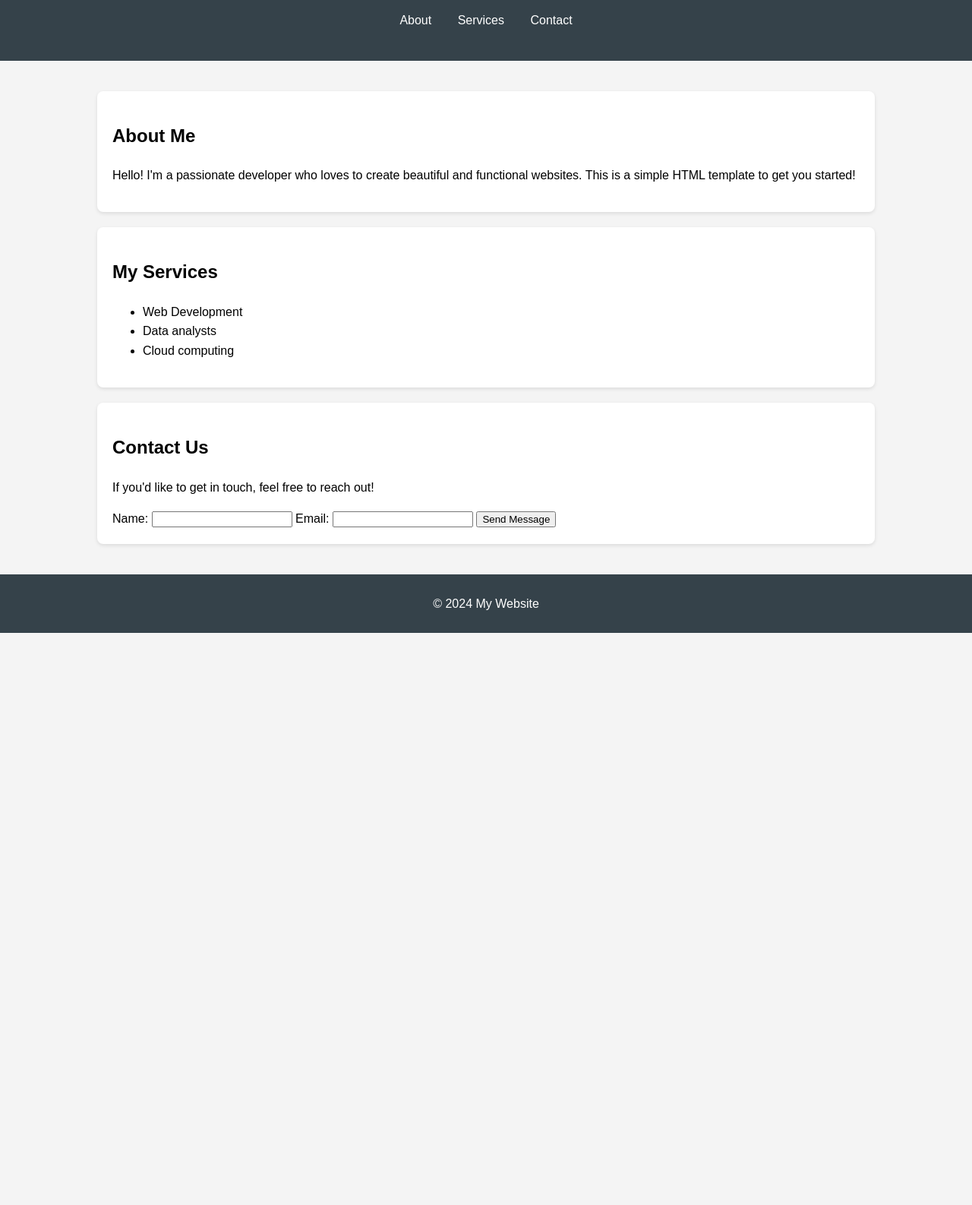
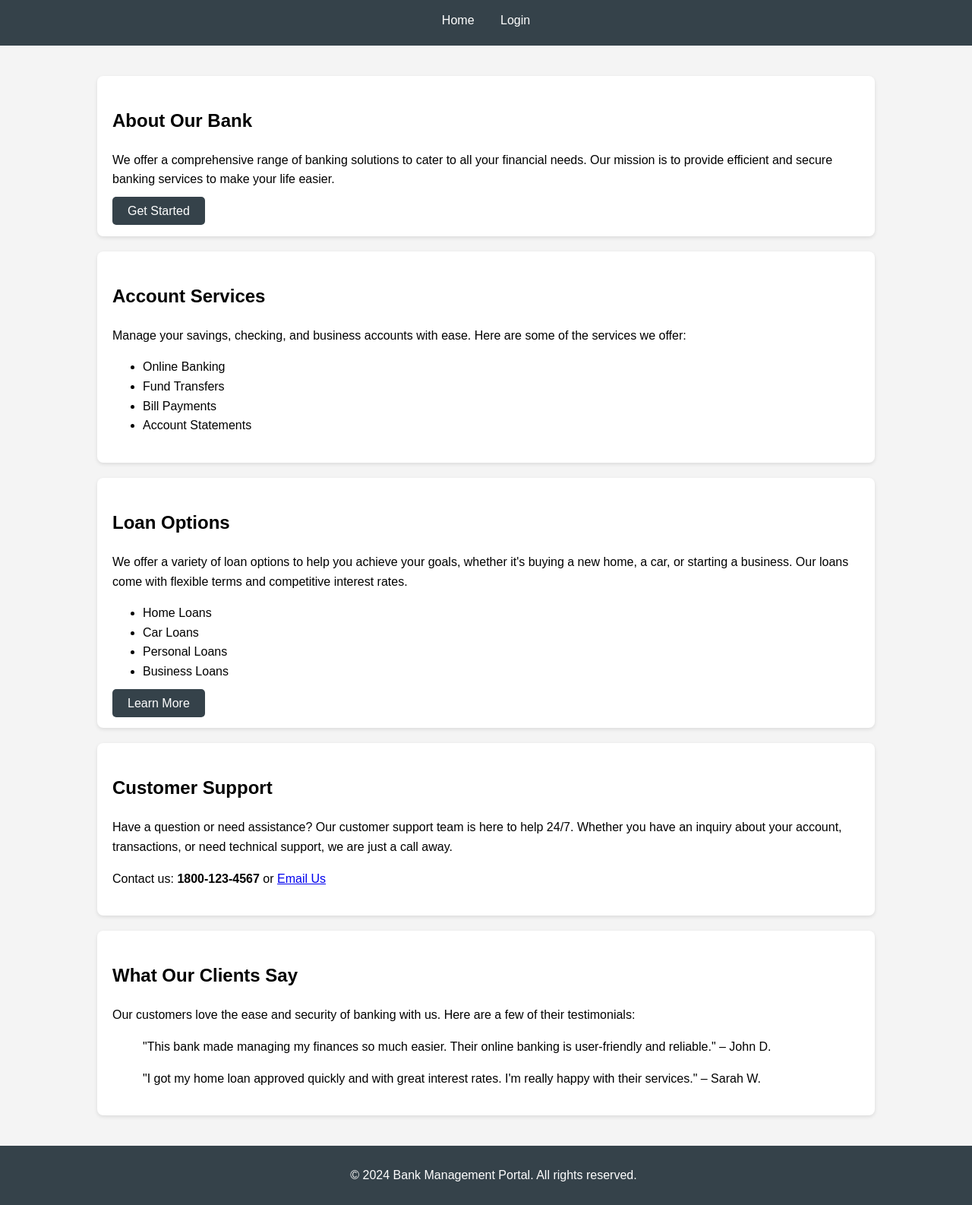
Before and after one commit to rekandlal/demo1, a plain HTML site: page index.html in a window 1280 px wide. Shown: the part 100-1686 px from the top of the page at 76% size. Before the commit the page ends 933 px from the top, so only its background shows below. Drawn offline with Linux system fonts and the light colour scheme.

Commit message:
add login part

```diff
--- a/index.html
+++ b/index.html
@@ -3,56 +3,84 @@
 <head>
     <meta charset="UTF-8">
     <meta name="viewport" content="width=device-width, initial-scale=1.0">
-    <title>My Awesome Website</title>
+    <title>Bank Management Portal - Home</title>
     <link rel="stylesheet" href="styles.css">
 </head>
 <body>
 
 <header>
-    <h1>Welcome to My Website</h1>
+    <h1>Welcome to Bank Management Portal</h1>
     <nav>
-        <a href="#about">About</a>
-        <a href="#services">Services</a>
-        <a href="#contact">Contact</a>
+        <a href="index.html">Home</a>
+        <a href="login.html">Login</a>
     </nav>
 </header>
 
 <div class="container">
+    <!-- About Section -->
     <section id="about">
         <div class="card">
-            <h2>About Me</h2>
-            <p>Hello! I'm a passionate developer who loves to create beautiful and functional websites. This is a simple HTML template to get you started!</p>
+            <h2>About Our Bank</h2>
+            <p>We offer a comprehensive range of banking solutions to cater to all your financial needs. Our mission is to provide efficient and secure banking services to make your life easier.</p>
+            <a class="btn" href="login.html">Get Started</a>
         </div>
     </section>
 
+    <!-- Account Services Section -->
     <section id="services">
         <div class="card">
-            <h2>My Services</h2>
+            <h2>Account Services</h2>
+            <p>Manage your savings, checking, and business accounts with ease. Here are some of the services we offer:</p>
             <ul>
-                <li>Web Development</li>
-                <li>Data analysts</li>
-                <li>Cloud computing</li>
+                <li>Online Banking</li>
+                <li>Fund Transfers</li>
+                <li>Bill Payments</li>
+                <li>Account Statements</li>
             </ul>
         </div>
     </section>
 
-    <section id="contact">
+    <!-- Loan Information Section -->
+    <section id="loans">
         <div class="card">
-            <h2>Contact Us</h2>
-            <p>If you'd like to get in touch, feel free to reach out!</p>
-            <form action="#" method="post">
-                <label for="name">Name:</label>
-                <input type="text" id="name" name="name" required>
-                <label for="email">Email:</label>
-                <input type="email" id="email" name="email" required>
-                <input type="submit" value="Send Message">
-            </form>
+            <h2>Loan Options</h2>
+            <p>We offer a variety of loan options to help you achieve your goals, whether it's buying a new home, a car, or starting a business. Our loans come with flexible terms and competitive interest rates.</p>
+            <ul>
+                <li>Home Loans</li>
+                <li>Car Loans</li>
+                <li>Personal Loans</li>
+                <li>Business Loans</li>
+            </ul>
+            <a class="btn" href="#">Learn More</a>
+        </div>
+    </section>
+
+    <!-- Customer Support Section -->
+    <section id="support">
+        <div class="card">
+            <h2>Customer Support</h2>
+            <p>Have a question or need assistance? Our customer support team is here to help 24/7. Whether you have an inquiry about your account, transactions, or need technical support, we are just a call away.</p>
+            <p>Contact us: <strong>1800-123-4567</strong> or <a href="contact.html">Email Us</a></p>
+        </div>
+    </section>
+
+    <!-- Testimonials Section -->
+    <section id="testimonials">
+        <div class="card">
+            <h2>What Our Clients Say</h2>
+            <p>Our customers love the ease and security of banking with us. Here are a few of their testimonials:</p>
+            <blockquote>
+                "This bank made managing my finances so much easier. Their online banking is user-friendly and reliable." – John D.
+            </blockquote>
+            <blockquote>
+                "I got my home loan approved quickly and with great interest rates. I'm really happy with their services." – Sarah W.
+            </blockquote>
         </div>
     </section>
 </div>
 
 <footer>
-    <p>&copy; 2024 My Website</p>
+    <p>&copy; 2024 Bank Management Portal. All rights reserved.</p>
 </footer>
 
 </body>
--- a/styles.css
+++ b/styles.css
@@ -1,32 +1,31 @@
+/* General Body Styling */
 body {
     font-family: Arial, sans-serif;
     margin: 0;
     padding: 0;
+    background-color: #f4f4f4;
     line-height: 1.6;
-    background-color: #f4f4f4;
 }
 
+/* Header Styling */
 header {
-    background: #35424a;
-    color: #ffffff;
-    padding: 20px 0;
+    background-color: #35424a;
+    color: white;
     text-align: center;
+    padding: 20px;
 }
 
-nav {
-    margin: 20px 0;
-}
-
-nav a {
-    color: #ffffff;
+header nav a {
+    color: white;
     margin: 0 15px;
     text-decoration: none;
 }
 
-nav a:hover {
+header nav a:hover {
     text-decoration: underline;
 }
 
+/* Container Styling */
 .container {
     width: 80%;
     margin: auto;
@@ -34,29 +33,75 @@ nav a:hover {
     padding: 20px;
 }
 
-footer {
-    text-align: center;
-    padding: 10px 0;
-    background: #35424a;
-    color: #ffffff;
-    position: relative;
-    bottom: 0;
-    width: 100%;
-}
-
+/* Card Styling */
 .card {
-    background: white;
+    background-color: white;
     margin: 20px 0;
     padding: 20px;
     border-radius: 8px;
     box-shadow: 0 2px 5px rgba(0, 0, 0, 0.1);
 }
 
+/* Footer Styling */
+footer {
+    background-color: #35424a;
+    color: white;
+    text-align: center;
+    padding: 10px;
+    position: relative;
+    bottom: 0;
+    width: 100%;
+}
+
+/* Form Styling */
+form {
+    margin-top: 20px;
+}
+
+label {
+    display: block;
+    margin-bottom: 5px;
+}
+
+input[type="text"], input[type="password"] {
+    width: 100%;
+    padding: 10px;
+    margin-bottom: 20px;
+    border-radius: 5px;
+    border: 1px solid #ccc;
+}
+
+input[type="submit"] {
+    background-color: #35424a;
+    color: white;
+    border: none;
+    padding: 10px 20px;
+    cursor: pointer;
+    border-radius: 5px;
+}
+
+input[type="submit"]:hover {
+    background-color: #333;
+}
+
+/* Button Styling */
+.btn {
+    background-color: #35424a;
+    color: white;
+    padding: 10px 20px;
+    text-decoration: none;
+    border-radius: 5px;
+}
+
+.btn:hover {
+    background-color: #333;
+}
+
+/* Media Query for Mobile */
 @media (max-width: 600px) {
     .container {
         width: 90%;
     }
-
     nav a {
         display: block;
         margin: 10px 0;
```
Also changed, not shown: login.html (added, +99 -0 lines).
